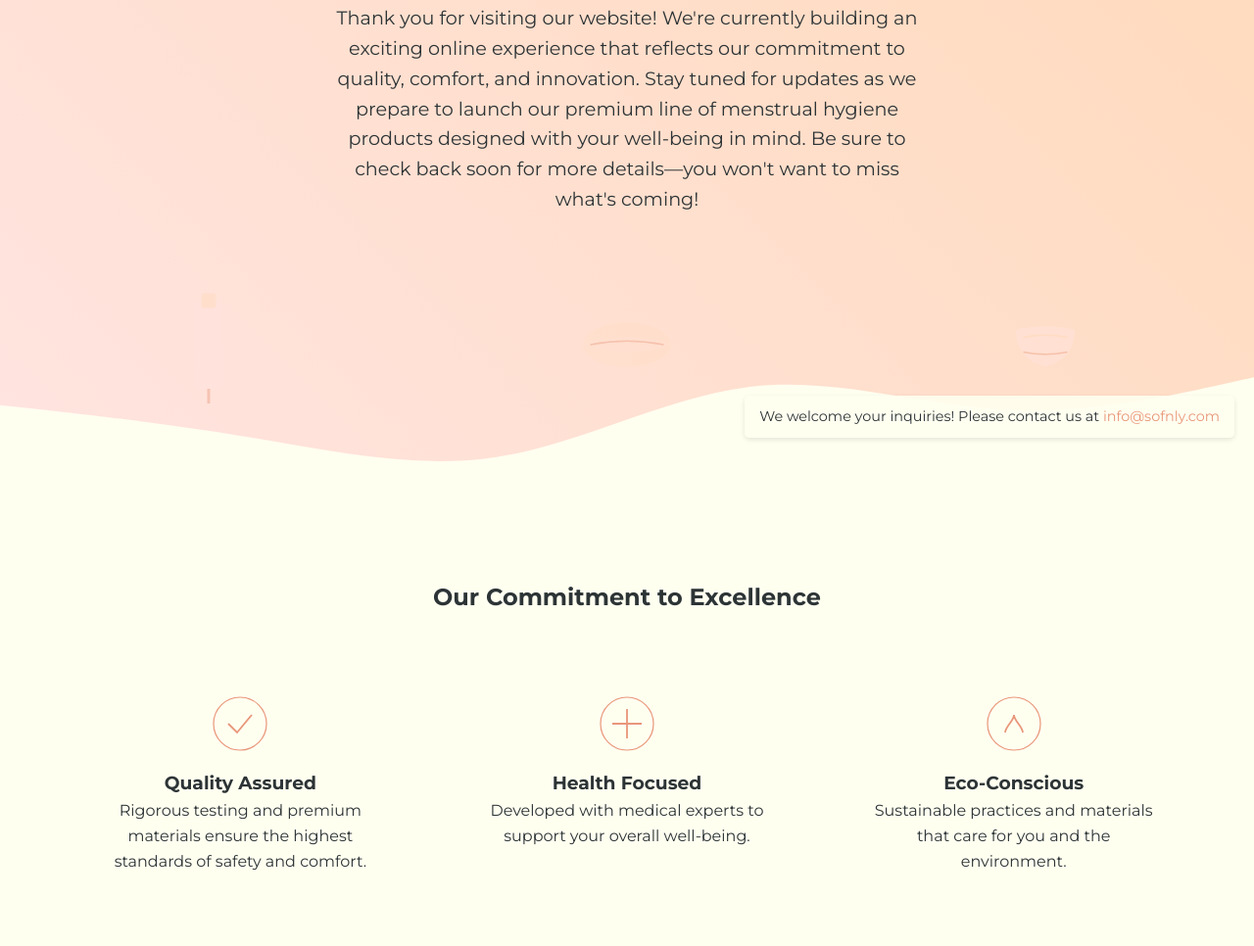
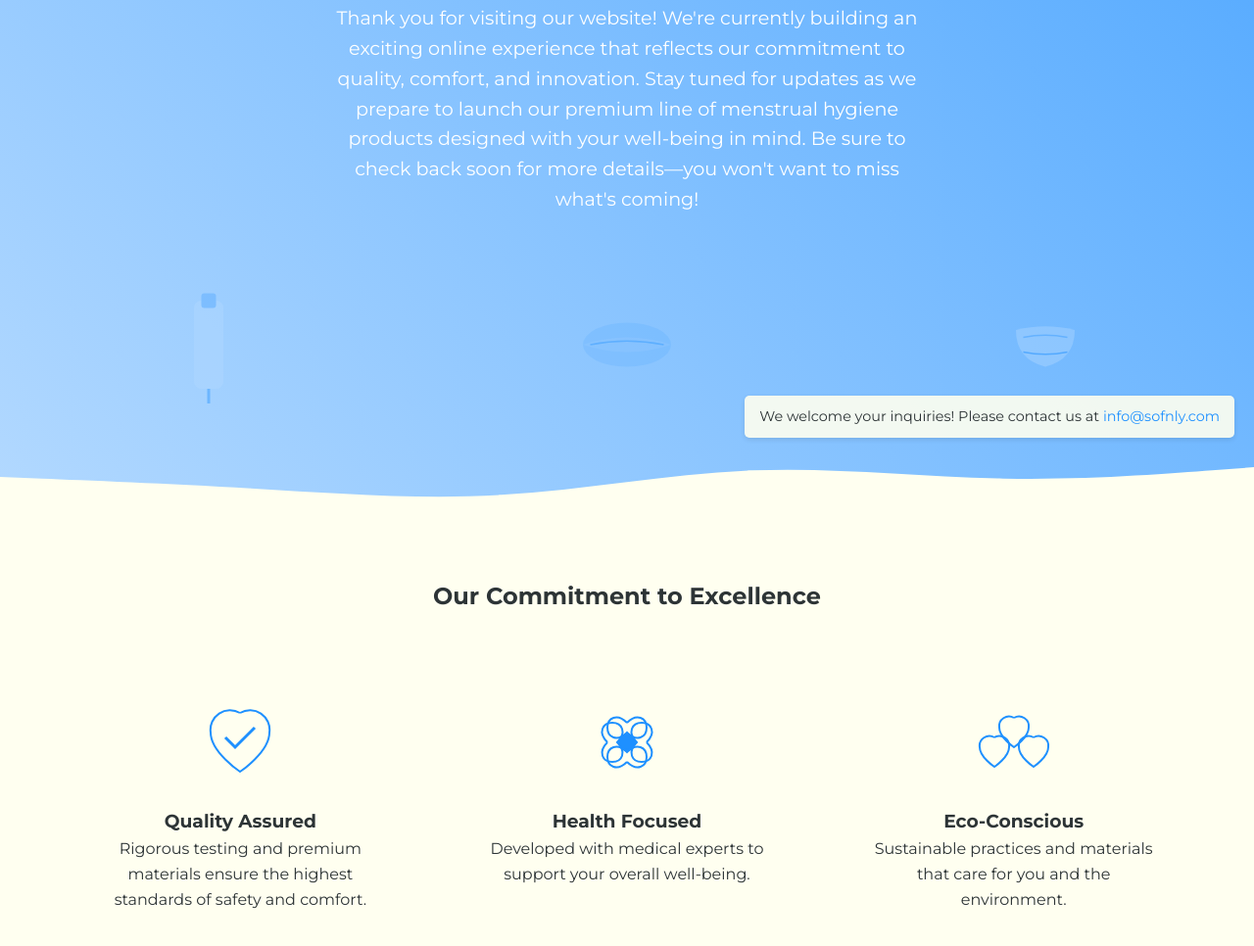
Before and after one commit to RebeccaSofnly/github.io, a plain HTML site: page index.html in a window 1280 px wide. Shown: the part 333-1299 px from the top of the page at 98% size. Drawn offline with Linux system fonts and the light colour scheme.

Commit message:
Add files via upload

```diff
--- a/index.html
+++ b/index.html
@@ -5,12 +5,12 @@
 
 <style>
 :root {
-    --primary-blue: #FFE4E1;  /* Blush peach */
-    --secondary-blue: #FFDAB9; /* Adjusted peach */
-    --accent-blue: #E9967A;   /* Darker peach */
+    --primary-blue: #B3D9FF;    /* Darker light sky blue */
+    --secondary-blue: #4DA6FF;  /* Darker medium sky blue */
+    --accent-blue: #1E90FF;     /* Even darker sky blue */
     --soft-white: #f8f9fa;
     --text-dark: #2d3436;
-    --olive-green: #90A974;  /* Light olive green for bottom section */
+    --olive-green: #FFDAB9;     /* Peach pink */
 }
 
 * {
@@ -94,7 +94,7 @@ body {
 
 .hero-content {
     text-align: center;
-    color: var(--text-dark);
+    color: white;  /* Changed from var(--text-dark) to white */
     max-width: 800px;
 }
 
@@ -146,7 +146,7 @@ body {
 .section {
     padding: 5rem 5%;
     max-width: 1200px;
-    margin: 0 auto;
+    margin: -1px auto 0; /* Update this to remove any gap */
     background-color: var(--olive-green);
 }
 
@@ -189,6 +189,7 @@ body {
     background-color: ivory;
     padding: 4rem 5%;
     text-align: center;
+    margin-top: -1px; /* Add this to remove any gap */
 }
 
 .values-grid {
@@ -203,8 +204,8 @@ body {
 }
 
 .value-icon {
-    width: 60px;
-    height: 60px;
+    width: 100px;  /* Increased from 60px to 100px */
+    height: 100px; /* Increased from 60px to 100px */
     margin: 0 auto 1rem;
 }
 
@@ -256,10 +257,15 @@ body {
     width: 100%;
     overflow: hidden;
     line-height: 0;
+    display: block; /* Add this */
+    height: 100px; /* Add this to control wave height */
 }
 
 .wave-svg {
     fill: ivory;
+    display: block; /* Add this */
+    width: 100%; /* Add this */
+    height: 100%; /* Add this */
 }
 </style>
 
@@ -284,21 +290,21 @@ body {
 
     <div class="product-images">
         <svg class="product-image-svg" viewBox="0 0 100 100">
-            <rect x="40" y="20" width="20" height="60" rx="5" fill="#FFE4E1"/>
-            <rect x="45" y="15" width="10" height="10" rx="2" fill="#FFDAB9"/>
-            <line x1="50" y1="80" x2="50" y2="90" stroke="#E9967A" stroke-width="2"/>
+            <rect x="40" y="20" width="20" height="60" rx="5" fill="#B3D9FF"/>
+            <rect x="45" y="15" width="10" height="10" rx="2" fill="#4DA6FF"/>
+            <line x1="50" y1="80" x2="50" y2="90" stroke="#1E90FF" stroke-width="2"/>
         </svg>
 
         <svg class="product-image-svg" viewBox="0 0 100 100">
-            <path d="M20,50 Q50,40 80,50 Q50,60 20,50" fill="#FFE4E1"/>
-            <ellipse cx="50" cy="50" rx="30" ry="15" fill="#FFDAB9" opacity="0.5"/>
-            <path d="M25,50 Q50,45 75,50" fill="none" stroke="#E9967A" stroke-width="1"/>
+            <path d="M20,50 Q50,40 80,50 Q50,60 20,50" fill="#B3D9FF"/>
+            <ellipse cx="50" cy="50" rx="30" ry="15" fill="#4DA6FF" opacity="0.5"/>
+            <path d="M25,50 Q50,45 75,50" fill="none" stroke="#1E90FF" stroke-width="1"/>
         </svg>
 
         <svg class="product-image-svg" viewBox="0 0 100 100">
-            <path d="M30,40 Q50,35 70,40 Q70,60 50,65 Q30,60 30,40" fill="#FFE4E1"/>
-            <path d="M35,45 Q50,42 65,45" fill="none" stroke="#FFDAB9" stroke-width="1"/>
-            <path d="M35,55 Q50,58 65,55" fill="none" stroke="#E9967A" stroke-width="1"/>
+            <path d="M30,40 Q50,35 70,40 Q70,60 50,65 Q30,60 30,40" fill="#B3D9FF"/>
+            <path d="M35,45 Q50,42 65,45" fill="none" stroke="#4DA6FF" stroke-width="1"/>
+            <path d="M35,55 Q50,58 65,55" fill="none" stroke="#1E90FF" stroke-width="1"/>
         </svg>
     </div>
 
@@ -314,24 +320,36 @@ body {
     <div class="values-grid">
         <div class="value-item">
             <svg class="value-icon" viewBox="0 0 100 100">
-                <circle cx="50" cy="50" r="45" fill="none" stroke="var(--accent-blue)" stroke-width="2"/>
-                <path d="M30,50 L45,65 L70,35" stroke="var(--accent-blue)" stroke-width="3" fill="none"/>
+                <path d="M50,20 A20,20 0,0,1 80,40 C80,60 50,80 50,80 C50,80 20,60 20,40 A20,20 0,0,1 50,20"
+                      fill="none" stroke="var(--accent-blue)" stroke-width="2"/>
+                <path d="M35,45 L45,55 L65,35" stroke="var(--accent-blue)" stroke-width="3" fill="none"/>
             </svg>
             <h3>Quality Assured</h3>
             <p>Rigorous testing and premium materials ensure the highest standards of safety and comfort.</p>
         </div>
         <div class="value-item">
             <svg class="value-icon" viewBox="0 0 100 100">
-                <circle cx="50" cy="50" r="45" fill="none" stroke="var(--accent-blue)" stroke-width="2"/>
-                <path d="M50,25 L50,75 M25,50 L75,50" stroke="var(--accent-blue)" stroke-width="3"/>
+                <g stroke="var(--accent-blue)" fill="none" stroke-width="2">
+                    <!-- Flower petals -->
+                    <path d="M50,30 C60,20 70,25 70,35 C70,45 60,50 50,40 C40,50 30,45 30,35 C30,25 40,20 50,30"/>
+                    <path d="M50,70 C60,80 70,75 70,65 C70,55 60,50 50,60 C40,50 30,55 30,65 C30,75 40,80 50,70"/>
+                    <path d="M30,50 C20,60 25,70 35,70 C45,70 50,60 40,50 C50,40 45,30 35,30 C25,30 20,40 30,50"/>
+                    <path d="M70,50 C80,60 75,70 65,70 C55,70 50,60 60,50 C50,40 55,30 65,30 C75,30 80,40 70,50"/>
+                    <!-- Center circle -->
+                    <circle cx="50" cy="50" r="8" fill="var(--accent-blue)"/>
+                </g>
             </svg>
             <h3>Health Focused</h3>
             <p>Developed with medical experts to support your overall well-being.</p>
         </div>
         <div class="value-item">
             <svg class="value-icon" viewBox="0 0 100 100">
-                <circle cx="50" cy="50" r="45" fill="none" stroke="var(--accent-blue)" stroke-width="2"/>
-                <path d="M35,65 C35,55 50,45 50,35 C50,45 65,55 65,65" fill="none" stroke="var(--accent-blue)" stroke-width="3"/>
+                <g stroke="var(--accent-blue)" fill="none" stroke-width="2">
+                    <!-- Three hearts arranged like leaves -->
+                    <path d="M50,25 A10,10 0,0,1 65,35 C65,45 50,55 50,55 C50,55 35,45 35,35 A10,10 0,0,1 50,25"/>
+                    <path d="M30,45 A10,10 0,0,1 45,55 C45,65 30,75 30,75 C30,75 15,65 15,55 A10,10 0,0,1 30,45"/>
+                    <path d="M70,45 A10,10 0,0,1 85,55 C85,65 70,75 70,75 C70,75 55,65 55,55 A10,10 0,0,1 70,45"/>
+                </g>
             </svg>
             <h3>Eco-Conscious</h3>
             <p>Sustainable practices and materials that care for you and the environment.</p>
```
